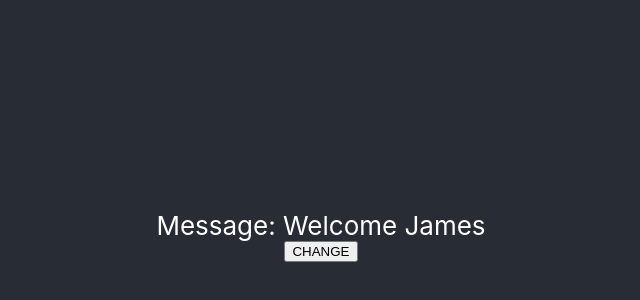
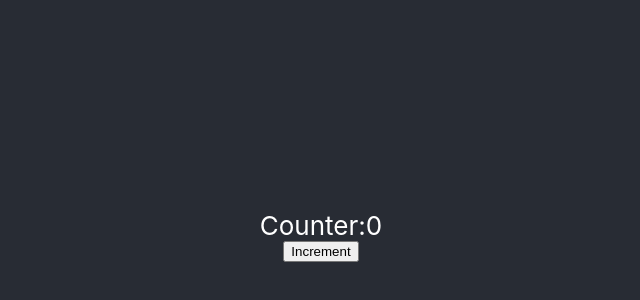
Before and after one commit to pamuba/ReactDemosNew, a React (Create React App) app: page / in a window 1280 px wide. Shown: the part 164-464 px from the top of the page, without its empty margins (319-959 px from the left). Built offline with nearby package versions, Linux system fonts and the light colour scheme.

Commit message:
6 commit

```diff
--- a/src/App.js
+++ b/src/App.js
@@ -1,4 +1,5 @@
 import './App.css';
+import Counter from './components/Counter';
 import Greet from './components/Greet';
 import StateDemo from './components/StateDemo';
 import Welcome from './components/Welcome';
@@ -15,7 +16,9 @@
         <Greet name="Diana" heroName="Wonder Women"/>
         <Welcome name="James" heroName="Iron Man"/> */}
 
-        <StateDemo/>
+        {/* <StateDemo/> */}
+
+        <Counter/>
       </header>
     </div>
   );
--- /dev/null
+++ b/src/components/Counter.jsx
@@ -0,0 +1,28 @@
+import React, { Component } from 'react'
+
+export class Counter extends Component {
+    constructor(props) {
+      super(props)
+
+      this.state = {
+         count: 0
+      }
+    }
+  increment(){
+    this.setState({
+        count: this.state.count + 1
+    }, ()=> {console.log('Callback:',this.state.count)})
+
+    console.log(this.state.count)
+  }
+  render() {
+    return (
+      <>
+        <div>Counter:{this.state.count}</div>
+        <button onClick={()=> this.increment()}>Increment</button>
+      </>
+    )
+  }
+}
+
+export default Counter
```
